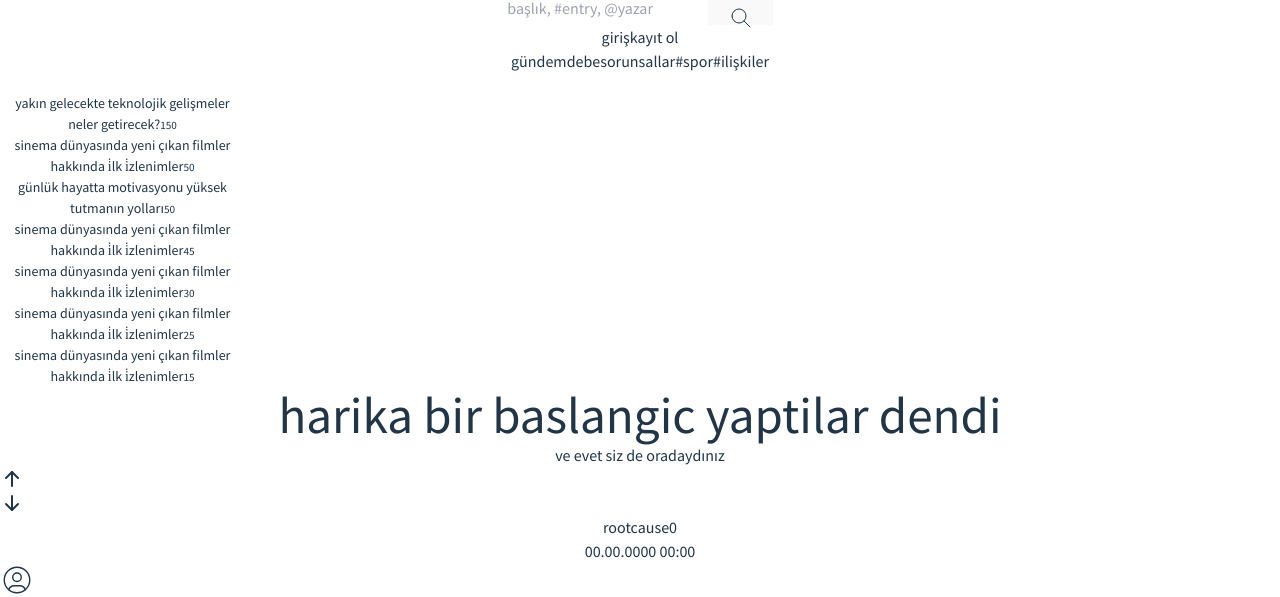
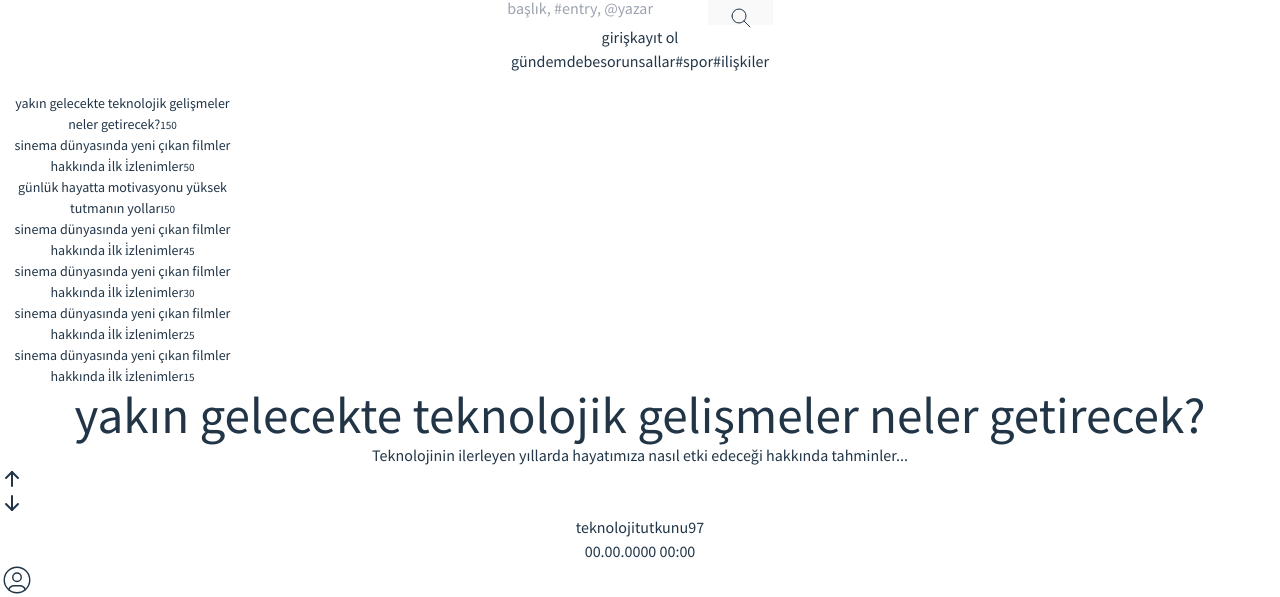
Before and after one commit to rootcause0/guzel-sozluk, a React (Vite) app: page / in a window 1280 px wide. Shown: the part 305-902 px from the top of the page. Built offline with nearby package versions, Linux system fonts and the light colour scheme.

Commit message:
chore : add react router & layout

```diff
--- a/package.json
+++ b/package.json
@@ -13,7 +13,8 @@
     "@fontsource/source-sans-pro": "^5.0.8",
     "@tabler/icons-react": "^3.7.0",
     "react": "^18.3.1",
-    "react-dom": "^18.3.1"
+    "react-dom": "^18.3.1",
+    "react-router-dom": "^6.24.0"
   },
   "devDependencies": {
     "@types/react": "^18.3.3",
--- a/src/App.tsx
+++ b/src/Home.tsx
@@ -1,49 +1,54 @@
 import { EntryType } from './types/EntryType';
-import Navbar from './components/Navbar';
 import Entry from './components/Entry';
-import EntryList from './components/EntryList';
 
-import './App.css'
 
-function App() {
+
+function Home() {
   const entries: Array<EntryType> = [
     {
+      id: 1,
       title: "Yakın Gelecekte Teknolojik Gelişmeler Neler Getirecek?",
       content: "Teknolojinin ilerleyen yıllarda hayatımıza nasıl etki edeceği hakkında tahminler...",
       author: "TeknolojiTutkunu97",
       recentCount: 150,
     },
     {
+      id: 2,
       title: "Sinema Dünyasında Yeni Çıkan Filmler Hakkında İlk İzlenimler",
       content: "En son çıkan filmler hakkında ilk izlenimler ve film eleştirileri...",
       author: "FilmMeraklısı2023",
       recentCount: 50
     },
     {
+      id: 3,
       title: "Günlük Hayatta Motivasyonu Yüksek Tutmanın Yolları",
       content: "Günlük rutinlerde motivasyonu nasıl koruyabiliriz? İşte pratik ipuçları...",
       author: "MotivasyonGurusu",
       recentCount: 50
     },
     {
+      id: 4,
       title: "Sinema Dünyasında Yeni Çıkan Filmler Hakkında İlk İzlenimler",
       content: "En son çıkan filmler hakkında ilk izlenimler ve film eleştirileri...",
       author: "FilmMeraklısı2023",
       recentCount: 45
     },
     {
+      id: 5,
       title: "Sinema Dünyasında Yeni Çıkan Filmler Hakkında İlk İzlenimler",
       content: "En son çıkan filmler hakkında ilk izlenimler ve film eleştirileri...",
       author: "FilmMeraklısı2023",
       recentCount: 30,
     },
     {
+      id: 6,
       title: "Sinema Dünyasında Yeni Çıkan Filmler Hakkında İlk İzlenimler",
       content: "En son çıkan filmler hakkında ilk izlenimler ve film eleştirileri...",
       author: "FilmMeraklısı2023",
       recentCount: 25,
     },
     {
+      id: 7,
       title: "Sinema Dünyasında Yeni Çıkan Filmler Hakkında İlk İzlenimler",
       content: "En son çıkan filmler hakkında ilk izlenimler ve film eleştirileri...",
       author: "FilmMeraklısı2023",
@@ -52,25 +57,14 @@ function App() {
   ];
   return (
     <>
-      <Navbar></Navbar>
-      <div className="flex flex-row justify-center w-full gap-10" style={{ paddingTop: '20px' }}>
-        <div className="hidden md:flex overflow-y-auto overflow-x-hidden h-screen sticky" style={{ width: '245px', top: '0px' }}>
-          <EntryList entries={entries}></EntryList>
-        </div>
-        <div className="flex flex-col items-end">
-          <Entry title='harika bir baslangic yaptilar dendi' content='ve evet siz de oradaydınız' author='rootcause0' recentCount={120}></Entry>
-          {entries.map((item, index) => (
-            <Entry key={index}
-              title={item.title.toLocaleLowerCase()}
-              content={item.content.toLocaleLowerCase()}
-              author={item.author.toLocaleLowerCase()}
-              recentCount={item.recentCount}
-            />
-          ))}
-        </div>
+      <div className="flex flex-col items-end">
+        {entries.map((entry : EntryType, index) => (
+          <Entry key={index} entry={entry}
+          />
+        ))}
       </div>
     </>
   )
 }
 
-export default App
+export default Home
--- a/src/components/Entry.tsx
+++ b/src/components/Entry.tsx
@@ -2,13 +2,18 @@ import { IconArrowUp } from '@tabler/icons-react';
 import { IconArrowDown } from '@tabler/icons-react';
 import { EntryType } from '../types/EntryType';
 
-const Entry = ({ title, content, author }: EntryType): JSX.Element => {
+
+type EntryProps = {
+    entry: EntryType;
+};
+
+const Entry = ({ entry }: EntryProps): JSX.Element => {
     return (
         <>
             <div className="flex mb-5 mt-5 w-full">
                 <div className="flex flex-col gap-2 text-start w-full px-3">
-                    <h1 className="text-xl font-bold text-wrap">{title}</h1>
-                    <p>{content}</p>
+                    <h1 className="text-xl font-bold text-wrap">{entry.title.toLocaleLowerCase()}</h1>
+                    <p>{entry.content}</p>
                     <div className="author-container flex flex-row justify-between">
                         <div className="flex flex-row gap-2">
                             <span className="border-gray-200">
@@ -20,11 +25,11 @@ const Entry = ({ title, content, author }: EntryType): JSX.Element => {
                         </div>
                         <div className="flex items-center">
                             <div className="ml-4">
-                                <div className="text-green-500 font-bold hover:cursor-pointer">{author}</div>
+                                <div className="text-green-500 font-bold hover:cursor-pointer">{entry.author.toLocaleLowerCase()}</div>
                                 <div className="text-gray-500 text-sm">00.00.0000 00:00</div>
                             </div>
                             <div className="w-10 h-28 rounded-full flex items-center justify-center">
-                                <svg xmlns="http://www.w3.org/2000/svg" width="34" height="3  4" viewBox="0 0 24 24" fill="none" stroke="currentColor" stroke-width="1" stroke-linecap="round" stroke-linejoin="round" class="icon icon-tabler icons-tabler-outline icon-tabler-user-circle">
+                                <svg xmlns="http://www.w3.org/2000/svg" width="34" height="3  4" viewBox="0 0 24 24" fill="none" stroke="currentColor" stroke-width="1" stroke-linecap="round" stroke-linejoin="round" className="icon icon-tabler icons-tabler-outline icon-tabler-user-circle">
                                     <path stroke="none" d="M0 0h24v24H0z" fill="none" />
                                     <path d="M12 12m-9 0a9 9 0 1 0 18 0a9 9 0 1 0 -18 0" />
                                     <path d="M12 10m-3 0a3 3 0 1 0 6 0a3 3 0 1 0 -6 0" />
--- a/src/main.tsx
+++ b/src/main.tsx
@@ -1,12 +1,29 @@
 import React from 'react'
 import ReactDOM from 'react-dom/client'
-import App from './App.tsx'
+import {
+  createBrowserRouter,
+  RouterProvider,
+} from "react-router-dom";
+import Home from './Home.tsx'
+import Root from './routes/root.tsx';
 import "@fontsource/source-sans-pro";
 import './index.css'
 
+const router = createBrowserRouter([
+  {
+    path: "/",
+    element: <Root />,
+    children: [
+      {
+        path: '/',
+        element: <Home />
+      }
+    ]
+  },
+]);
 
 ReactDOM.createRoot(document.getElementById('root')!).render(
   <React.StrictMode>
-    <App />
+    <RouterProvider router={router} />
   </React.StrictMode>,
 )
--- /dev/null
+++ b/src/routes/root.tsx
@@ -0,0 +1,71 @@
+import Navbar from "../components/Navbar";
+import EntryList from "../components/EntryList";
+import { EntryType } from "../types/EntryType";
+import { Outlet } from "react-router-dom";
+
+import '../App.css'
+export default function Root() {
+    const entries: Array<EntryType> = [
+        {
+            id: 1,
+            title: "Yakın Gelecekte Teknolojik Gelişmeler Neler Getirecek?",
+            content: "Teknolojinin ilerleyen yıllarda hayatımıza nasıl etki edeceği hakkında tahminler...",
+            author: "TeknolojiTutkunu97",
+            recentCount: 150,
+        },
+        {
+            id: 2,
+            title: "Sinema Dünyasında Yeni Çıkan Filmler Hakkında İlk İzlenimler",
+            content: "En son çıkan filmler hakkında ilk izlenimler ve film eleştirileri...",
+            author: "FilmMeraklısı2023",
+            recentCount: 50
+        },
+        {
+            id: 3,
+            title: "Günlük Hayatta Motivasyonu Yüksek Tutmanın Yolları",
+            content: "Günlük rutinlerde motivasyonu nasıl koruyabiliriz? İşte pratik ipuçları...",
+            author: "MotivasyonGurusu",
+            recentCount: 50
+        },
+        {
+            id: 4,
+            title: "Sinema Dünyasında Yeni Çıkan Filmler Hakkında İlk İzlenimler",
+            content: "En son çıkan filmler hakkında ilk izlenimler ve film eleştirileri...",
+            author: "FilmMeraklısı2023",
+            recentCount: 45
+        },
+        {
+            id: 5,
+            title: "Sinema Dünyasında Yeni Çıkan Filmler Hakkında İlk İzlenimler",
+            content: "En son çıkan filmler hakkında ilk izlenimler ve film eleştirileri...",
+            author: "FilmMeraklısı2023",
+            recentCount: 30,
+        },
+        {
+            id: 6,
+            title: "Sinema Dünyasında Yeni Çıkan Filmler Hakkında İlk İzlenimler",
+            content: "En son çıkan filmler hakkında ilk izlenimler ve film eleştirileri...",
+            author: "FilmMeraklısı2023",
+            recentCount: 25,
+        },
+        {
+            id: 7,
+            title: "Sinema Dünyasında Yeni Çıkan Filmler Hakkında İlk İzlenimler",
+            content: "En son çıkan filmler hakkında ilk izlenimler ve film eleştirileri...",
+            author: "FilmMeraklısı2023",
+            recentCount: 15,
+        },
+    ];
+    return (
+        <>
+            <Navbar></Navbar>
+            <div className="flex flex-row justify-center w-full gap-10" style={{ paddingTop: '20px' }}>
+                <div className="hidden md:flex overflow-y-auto overflow-x-hidden h-screen sticky" style={{ width: '245px', top: '0px' }}>
+                    <EntryList entries={entries}></EntryList>
+                </div>
+                <Outlet />
+            </div>
+        </>
+
+    );
+}
--- a/src/types/EntryType.ts
+++ b/src/types/EntryType.ts
@@ -1,4 +1,5 @@
 export interface EntryType {
+    id : number;
     title : string;
     author : string;
     content : string;
```
Also changed, not shown: 1 other file (tests, documents, lock files or other folders).
